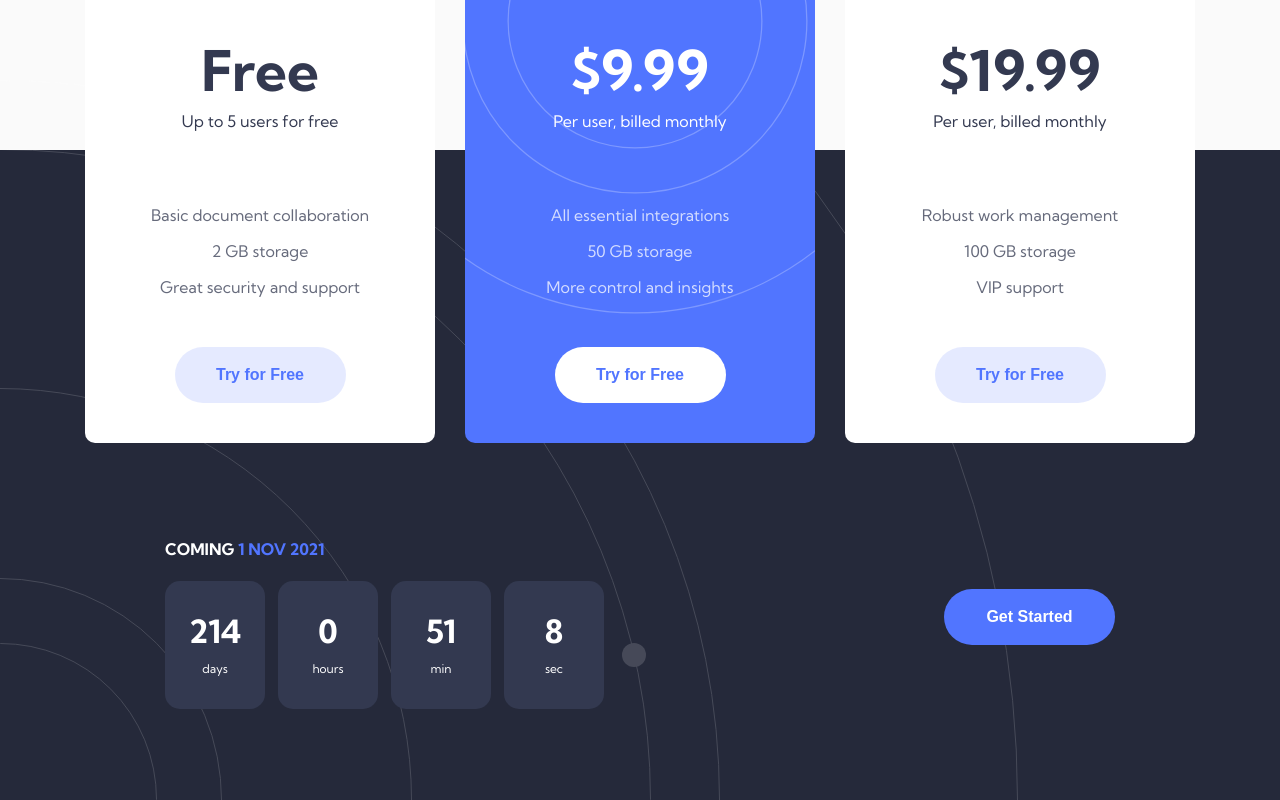
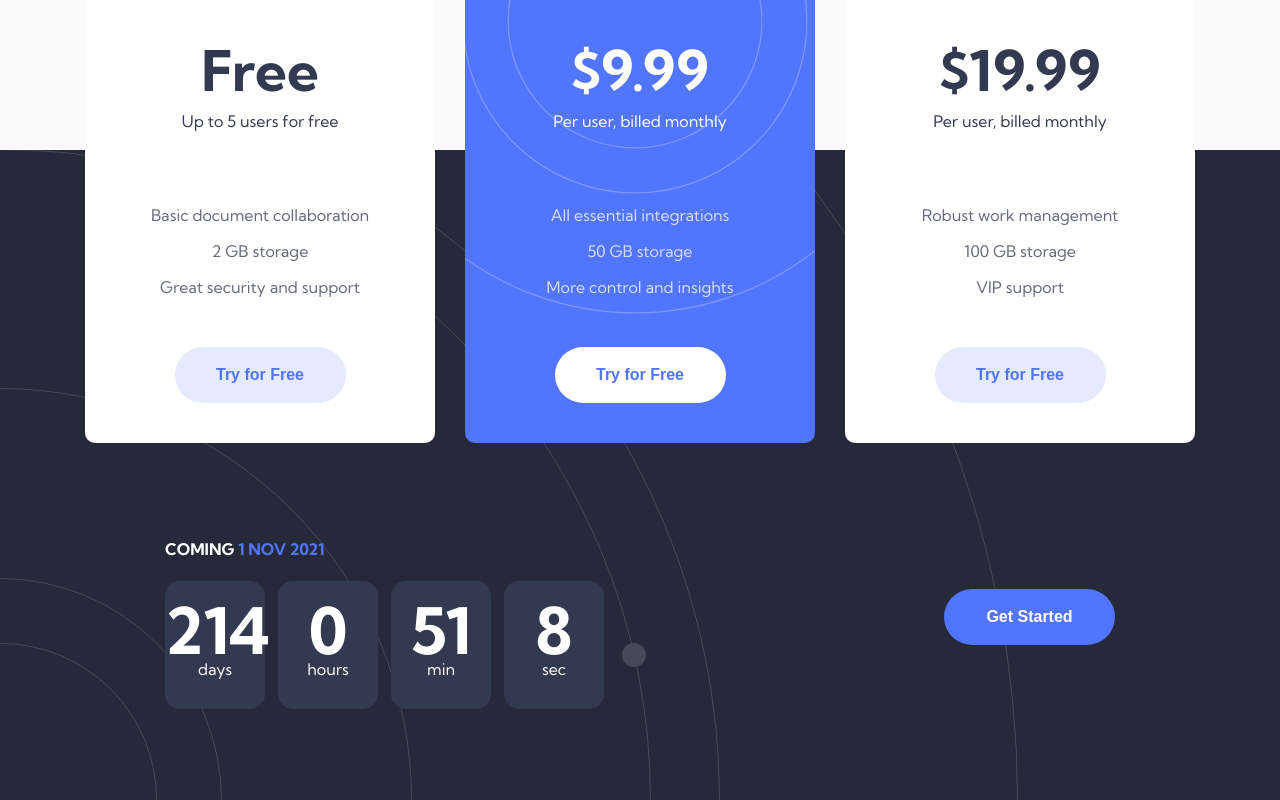
Before and after one commit to jorgeflagel/FrontEndMentorChallenge-OfficeliteCommingSoonSite, a React (Create React App) app: page / in a window 1280 px wide. Shown: the part 962-1762 px from the top of the page. Built offline with nearby package versions, Linux system fonts and the light colour scheme.

Commit message:
New screenshot and size of number in CommingSoon Component

```diff
--- a/src/components/comingSoon.js
+++ b/src/components/comingSoon.js
@@ -51,12 +51,28 @@ const Number = styled.p`
     font-size: 2rem;
     font-weight: 700;
     line-height: 3rem;
+    @media ${devices.tablet} {
+        font-size: 4rem;
+        line-height: 3rem;
+    }
+    @media ${devices.pc} {
+        font-size: 4rem;
+        line-height: 3rem;
+    }
 `;
 
 const Text = styled.p`
     font-size: 0.75rem;
     font-weight: 400;
     line-height: 1.75rem;
+    @media ${devices.tablet} {
+        font-size: 1rem;
+        line-height: 1.75rem;
+    }
+    @media ${devices.pc} {
+        font-size: 1rem;
+        line-height: 1.75rem;
+    }
 `;
 
 const Card = ({className, number, text}) => {
```
Also changed, not shown: screenshot2.png (added), 1 other file (tests, documents, lock files or other folders).
